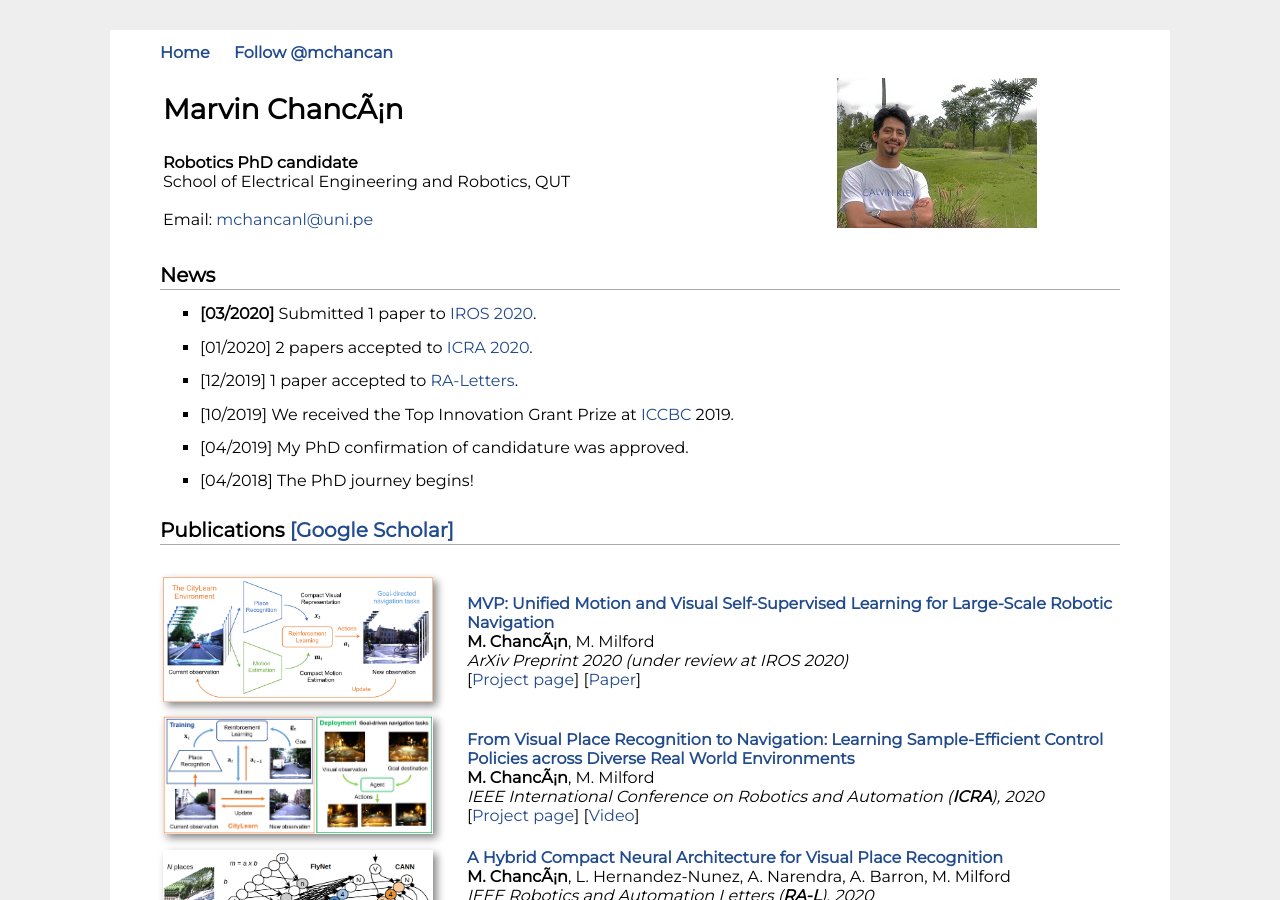
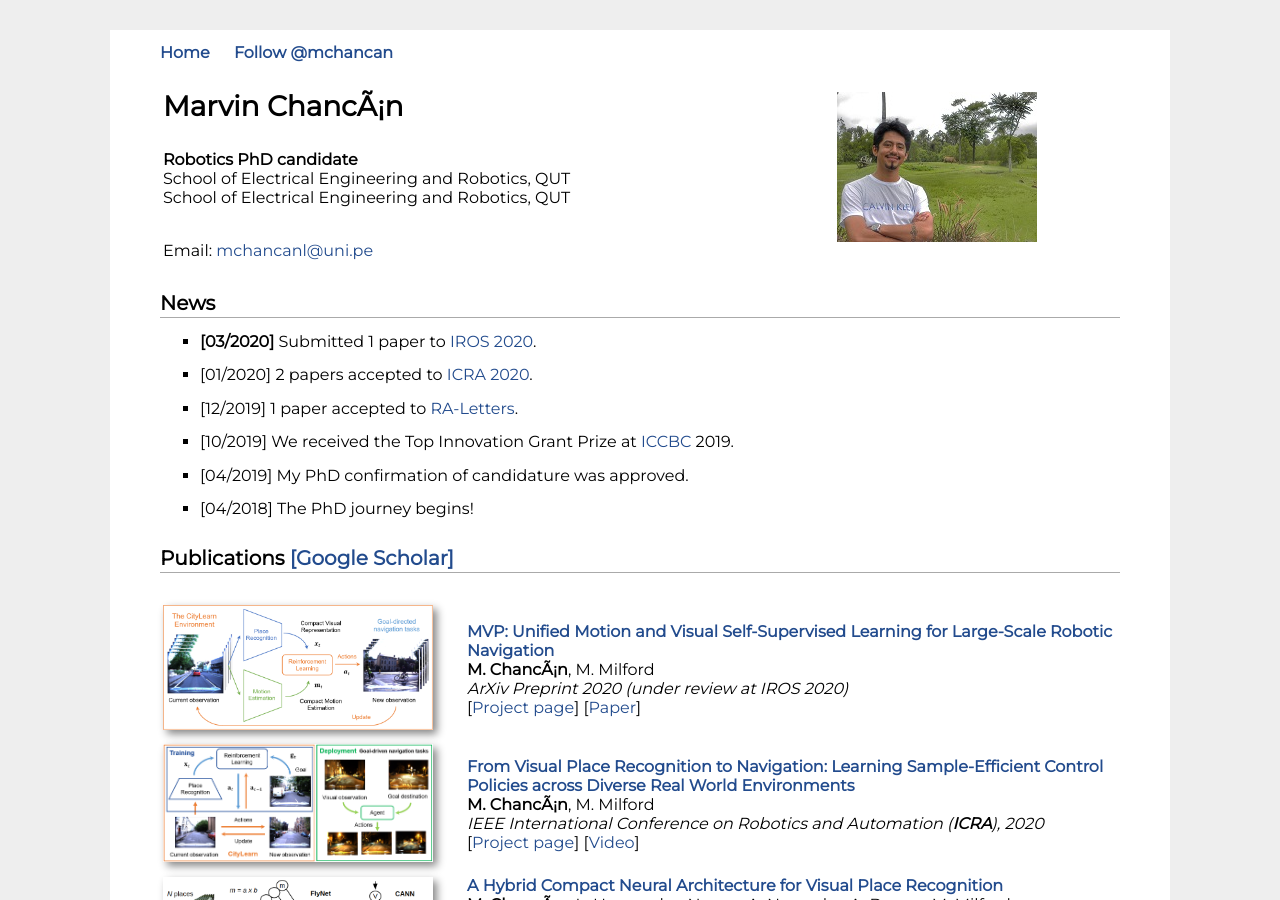
Before and after one commit to mchancan/mchancan.github.io, a Jekyll site: the page built from index.html, in a window 1280 px wide and 900 px high. Built offline with Jekyll 4.4.1, drawn with Linux system fonts in a browser that asks for light colours; comment, search, counter and statistics services are not loaded.

Commit message:
Update index.html

```diff
--- a/index.html
+++ b/index.html
@@ -13,6 +13,7 @@ title: MV
 
 				<b>Robotics PhD candidate</b></br>
 				School of Electrical Engineering and Robotics, QUT </br>
+				<p class="w100">School of Electrical Engineering and Robotics, QUT</p>
 				</br>
 				Email: <a href="mailto:mchancanl@uni.pe">mchancanl@uni.pe</a>
 				<!--<a href="https://github.com/mchancan">[GitHub]</a>
```
